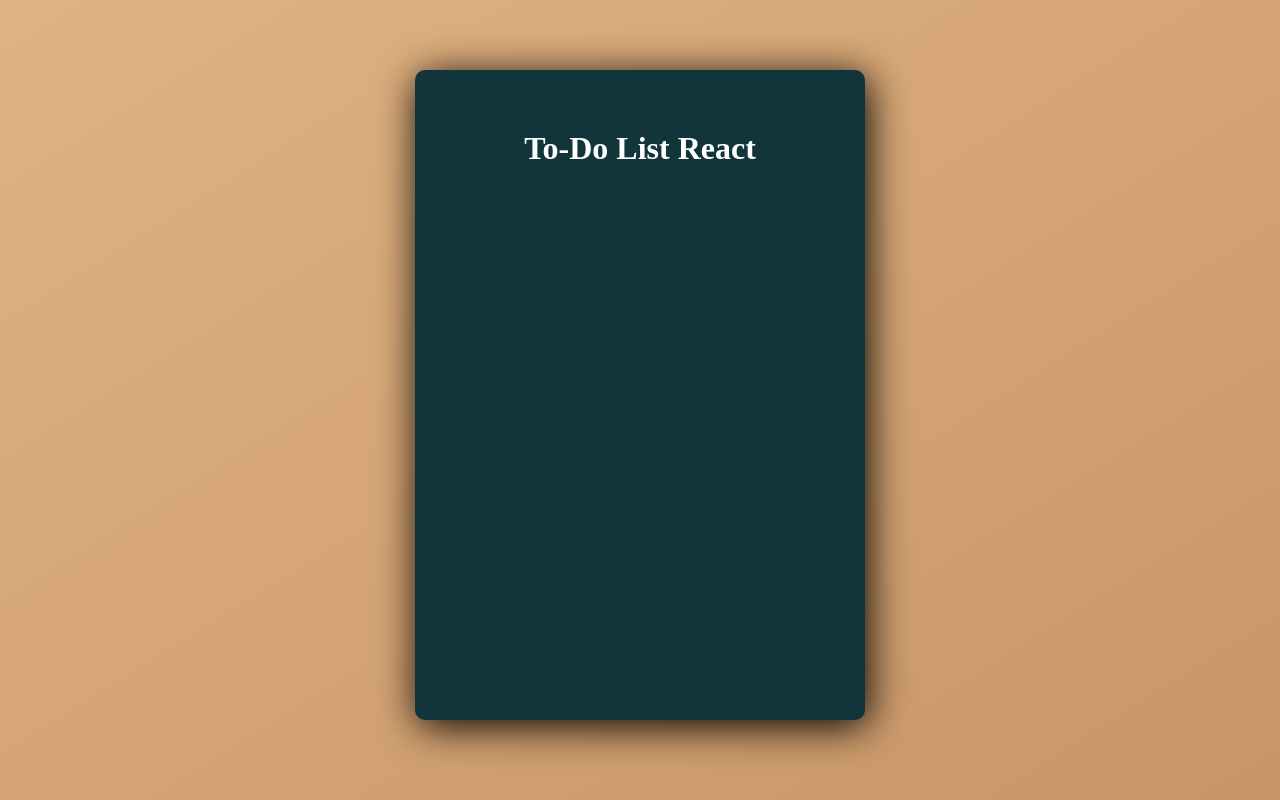
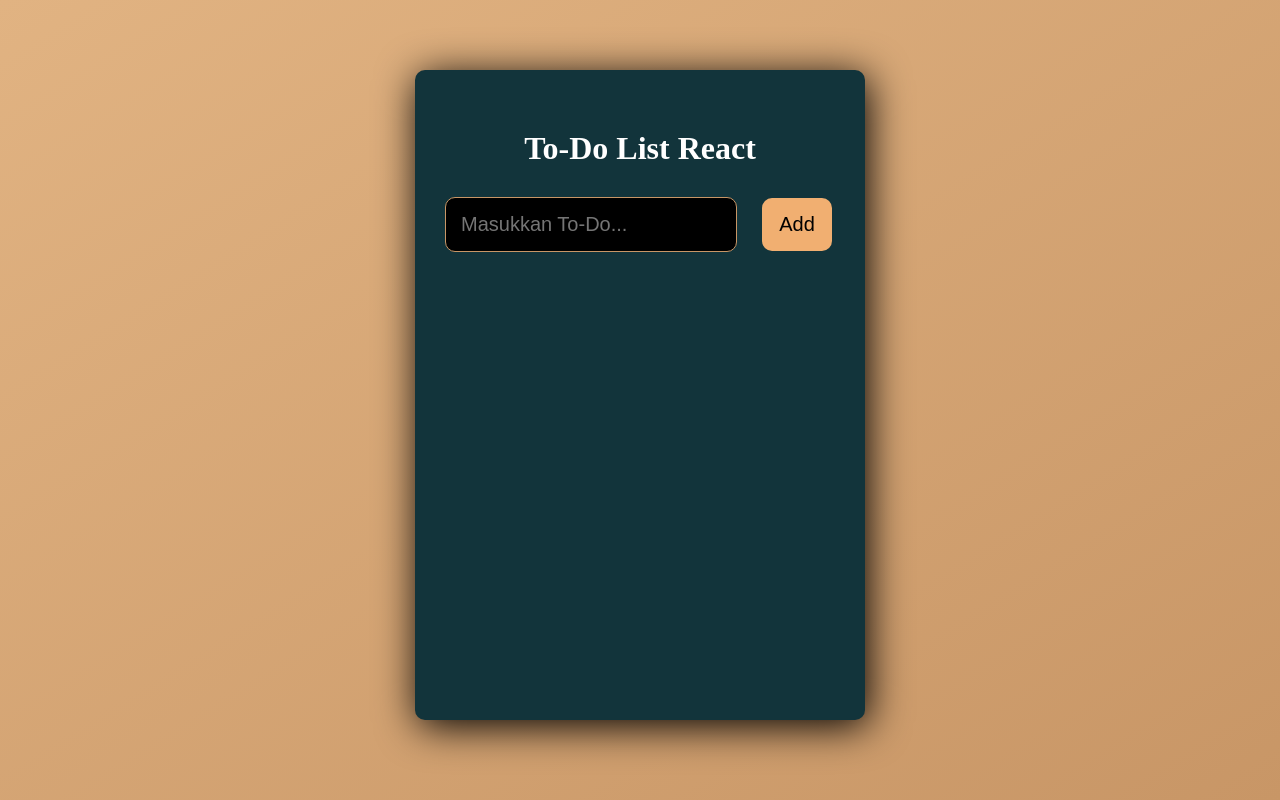
Before and after one commit to Gusnand/training-mitrais, a React (Create React App) app in the folder jwtAuthTest/frontend/: page / in a window 1280 px wide. Built offline with nearby package versions, Linux system fonts and the light colour scheme.

Commit message:
scratching ui addition

```diff
--- a/jwtAuthTest/frontend/src/App.js
+++ b/jwtAuthTest/frontend/src/App.js
@@ -1,13 +1,24 @@
-import React from "react";
+import React, {useState} from "react";
 import Header from "./component/Header";
 import "./App.css"
+import Form from "./component/Form"
 
 const App = () => {
+  const [input, setInput] = useState("")
+  const [todos, setTodos] = useState([])
   return (
     <div className="container">
         <div className="app-wrapper">
           <div>
             <Header/>
+          </div>
+          <div>
+            <Form
+            input = {input}
+            setInput = {setInput}
+            todos = {todos}
+            setTodos = {setTodos}
+            />
           </div>
         </div>
     </div>
--- /dev/null
+++ b/jwtAuthTest/frontend/src/component/Form.js
@@ -0,0 +1,23 @@
+import React from 'react'
+import {v4 as uuidV4} from 'uuid'
+
+const Form = ({input, setInput, todos, setTodos }) => {
+    const onInputChange = (e) => {
+        setInput(e.target.value)
+    }
+
+    const onFormSubmit = (e) => {
+        e.prevent.default()
+        setTodos([...todos, {id: uuidV4(), title: input, completed: false}])
+        setInput("")
+    }
+  return (
+    <form onSubmit={onFormSubmit}>
+        <input type='text' placeholder='Masukkan To-Do...' className='task-input' value={input} required onChange={onInputChange}/>
+        <button className='button-add' type='submit'>
+            Add
+        </button>
+    </form>
+  )
+}
+export default Form;
```
Also changed, not shown: jwtAuthTest/frontend/src/component/Todolist.js (added, +9 -0 lines).
